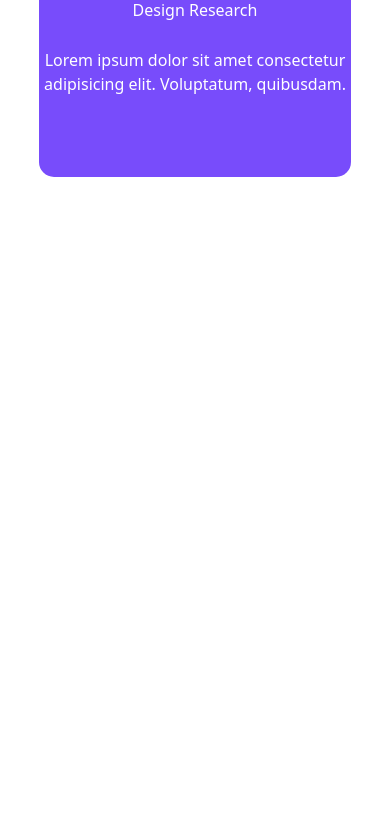
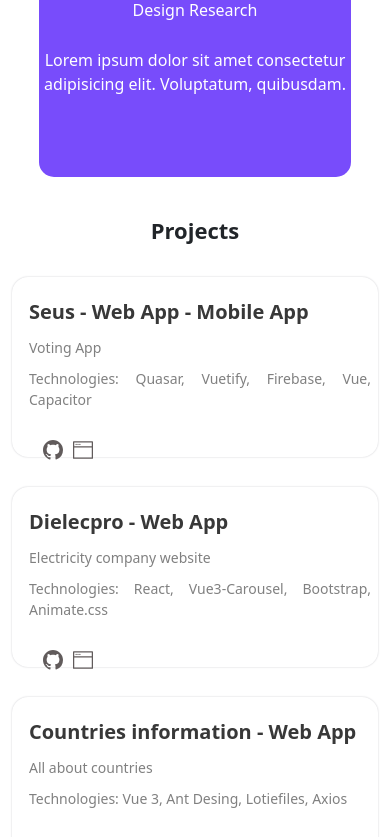
Before and after one commit to diego0043/portafolio, a React (Vite) app: page / in a window 390 px wide. Shown: the part 1765-2602 px from the top of the page. Before the commit the page ends 2409 px from the top, so only its background shows below. Built offline with nearby package versions, Linux system fonts and the light colour scheme.

Commit message:
projects terminado

```diff
--- a/src/components/CardProjects.jsx
+++ b/src/components/CardProjects.jsx
@@ -1,36 +1,36 @@
-export const CardProjects = ({ title, description, technologies, urls }) => {
+export const CardProjects = ({ title, type, description, technologies, urls }) => {
   return (
     <>
-      <div className="container-card">
+      <div data-aos="zoom-in" className="container-card">
         <div className="row">
-          <span className="title">{title}</span>
+          <span className="title">{title} - {type}</span>
         </div>
         <div className="row">
           <span className="description">{description}</span>
         </div>
         <div className="row">
-          <span className="tecnologies">{technologies}</span>
+          <span className="technologies">Technologies: {technologies}</span>
         </div>
-        <div className="row">
-          <a href={urls[0]} target="_blank">
+        <div className="row container-buttons">
+          <a className="btn-card" href={urls[0]} target="_blank">
             <svg
               xmlns="http://www.w3.org/2000/svg"
               width="20"
               height="20"
               fill="currentColor"
-              className="bi bi-github"
+              className="icon-card"
               viewBox="0 0 16 16"
             >
               <path d="M8 0C3.58 0 0 3.58 0 8c0 3.54 2.29 6.53 5.47 7.59.4.07.55-.17.55-.38 0-.19-.01-.82-.01-1.49-2.01.37-2.53-.49-2.69-.94-.09-.23-.48-.94-.82-1.13-.28-.15-.68-.52-.01-.53.63-.01 1.08.58 1.23.82.72 1.21 1.87.87 2.33.66.07-.52.28-.87.51-1.07-1.78-.2-3.64-.89-3.64-3.95 0-.87.31-1.59.82-2.15-.08-.2-.36-1.02.08-2.12 0 0 .67-.21 2.2.82.64-.18 1.32-.27 2-.27.68 0 1.36.09 2 .27 1.53-1.04 2.2-.82 2.2-.82.44 1.1.16 1.92.08 2.12.51.56.82 1.27.82 2.15 0 3.07-1.87 3.75-3.65 3.95.29.25.54.73.54 1.48 0 1.07-.01 1.93-.01 2.2 0 .21.15.46.55.38A8.012 8.012 0 0 0 16 8c0-4.42-3.58-8-8-8z" />
             </svg>
           </a>
-          <a href={urls[1]} target="_blank">
+          <a className="btn-card" href={urls[1]} target="_blank">
             <svg
               xmlns="http://www.w3.org/2000/svg"
               width="20"
-              height=""
+              height="20"
               fill="currentColor"
-              className="bi bi-window-fullscreen"
+              className="icon-card"
               viewBox="0 0 16 16"
             >
               <path d="M3 3.5a.5.5 0 1 1-1 0 .5.5 0 0 1 1 0Zm1.5 0a.5.5 0 1 1-1 0 .5.5 0 0 1 1 0Zm1 .5a.5.5 0 1 0 0-1 .5.5 0 0 0 0 1Z" />
--- a/src/components/Projects.jsx
+++ b/src/components/Projects.jsx
@@ -1,14 +1,15 @@
 import { data } from "../helpers/data.js";
 import { CardProjects } from "./CardProjects.jsx";
 export const Projects = () => {
-
   return (
     <>
-      <div className="container-projects">
-        {data.forEach((project) => {
-          <div key={project.id} className="container-card">
-            {project.title}
-          </div>
+
+      <div className="container-projects container row">
+      <div className="row container-fluid">
+        <span data-aos="fade-up" className="title-services">Projects</span>
+      </div>
+        {data.map((project) => {
+          return <CardProjects key={project.id} {...project} />;
         })}
       </div>
     </>
--- a/src/helpers/data.js
+++ b/src/helpers/data.js
@@ -2,8 +2,65 @@ export const data = [
   {
     id: 1,
     title: "Seus",
+    type: "Web App - Mobile App",
     description: "Voting App",
-    technologies: "React, Node, Express, MongoDB",
+    technologies: "Quasar, Vuetify, Firebase, Vue, Capacitor",
+    urls: ["https://github.com/diseno2022/seus.git", "https://seusapp.org/"],
+  },
+  {
+    id: 2,
+    title: "Dielecpro",
+    type: "Web App",
+    description: "Electricity company website",
+    technologies: "React, Vue3-Carousel, Bootstrap, Animate.css",
+    urls: ["https://github.com/diseno2022/seus.git", "https://seusapp.org/"],
+  },
+  {
+    id: 3,
+    title: "Countries information",
+    type: "Web App",
+    description: "All about countries",
+    technologies: "Vue 3, Ant Desing, Lotiefiles, Axios",
+    urls: ["https://github.com/diseno2022/seus.git", "https://seusapp.org/"],
+  },
+  {
+    id: 4,
+    title: "Heroes App",
+    type: "Web App",
+    description: "All about heroes",
+    technologies: "React, Axios, Animate.css, Lotiefiles",
+    urls: ["https://github.com/diseno2022/seus.git", "https://seusapp.org/"],
+  },
+  {
+    id: 5,
+    title: "Tic Tac Toe",
+    type: "Web App",
+    description: "Game Tic Tac Toe",
+    technologies: "React, Bootstrap",
+    urls: ["https://github.com/diseno2022/seus.git", "https://seusapp.org/"],
+  },
+  {
+    id: 6,
+    title: "Accounting application",
+    type: "Web App",
+    description: "Balance sheet, income statements and more",
+    technologies: "Vue 3, Firebase, Bootstrap, Lotiefiles",
+    urls: ["https://github.com/diseno2022/seus.git", "https://seusapp.org/"],
+  },
+  {
+    id: 7,
+    title: "E-commerce",
+    type: "Web App",
+    description: "Product creation and real-time update",
+    technologies: "Vue 2, Firebase, Firestore, Vuefire, Bootstrap",
+    urls: ["https://github.com/diseno2022/seus.git", "https://seusapp.org/"],
+  },
+  {
+    id: 8,
+    title: "Blockchain Example",
+    type: "Web App",
+    description: "Block creation using sha250 technology",
+    technologies: "React, Bootstrap, sha250",
     urls: ["https://github.com/diseno2022/seus.git", "https://seusapp.org/"],
   },
 ];
--- a/src/main.css
+++ b/src/main.css
@@ -214,25 +214,160 @@ body {
     margin-top: 5%;
   }
 
+
   .container-projects{
-    margin-top: 50px;
-    height: 90vh;
+    display: flex;
+    flex-wrap: wrap;
+    justify-content: center;
+    gap: 30px;
+    margin-top: 380px;
+    margin-right: auto;
+    margin-left: auto;
+    margin-bottom: 40px;
+  }
+
+  .container-card{
+    display:block;
+    width: 420px;
+    height: 180px;
+    box-shadow: 0px 0px 2px 0px #cacace;
+    border-radius: 1rem;
+  }
+
+  .title{
+    font-size: 20px;
+    font-weight: bold;
+    margin-top: 20px;
+    margin-left: 5px;
+    color: rgb(56, 56, 56);
+  }
+
+  .description{
+    font-size: 14px;
+    margin-top: 10px;
+    margin-left: 5px;
+    margin-right: 20px;
+    text-align: justify;
+    color: gray;
+  }
+
+  .technologies{
+    font-size: 14px;
+    margin-top: 10px;
+    margin-left: 5px;
+    margin-right: 20px;
+    text-align: justify;
+    color: gray;
+    overflow: hidden;
+  }
+
+  .container-buttons{
+    display: flex;
+    justify-content: center;
+    margin-top: 10px;
+    width: 100px;
+    margin-left: -10px;
+  }
+
+  .btn-card{
+    color: rgb(97, 91, 91);
+    border: none;
+    border-radius: 25px;
+    padding: 7px 15px;
+    font-weight: bold;
+    font-size: 15px;
+    margin-top: 10px;
+    width: 30px;
+    text-decoration: none;
+    transform: all 0.3s ease-in-out;
+  }
+
+  .btn-card .icon-card{
+    color: rgb(97, 91, 91);
+    margin-left: -6px;
+  }
+
+  .btn-card:hover .icon-card{
+    color: #000000;
+    transform: all 0.3s ease-in-out;
   }
 
 }
 @media only screen and (min-width: 769px) {
   .container-projects{
+    display: flex;
+    flex-wrap: wrap;
+    justify-content: center;
+    gap: 30px;
     margin-top: 50px;
-    height: 90vh;
+    margin-right: auto;
+    margin-left: auto;
   }
 
   .container-card{
     display:block;
-    width: 300px;
-    height: 300px;
-    border: 1px solid #c0c0c2;
+    width: 420px;
+    height: 180px;
+    box-shadow: 0px 0px 2px 0px #cacace;
+    border-radius: 1rem;
   }
 
+  .title{
+    font-size: 20px;
+    font-weight: bold;
+    margin-top: 20px;
+    margin-left: 5px;
+    color: rgb(56, 56, 56);
+  }
+
+  .description{
+    font-size: 14px;
+    margin-top: 10px;
+    margin-left: 5px;
+    margin-right: 20px;
+    text-align: justify;
+    color: gray;
+  }
+
+  .technologies{
+    font-size: 14px;
+    margin-top: 10px;
+    margin-left: 5px;
+    margin-right: 20px;
+    text-align: justify;
+    color: gray;
+  }
+
+  .container-buttons{
+    display: flex;
+    justify-content: center;
+    margin-top: 10px;
+    width: 100px;
+    margin-left: -10px;
+  }
+
+  .btn-card{
+    color: rgb(97, 91, 91);
+    border: none;
+    border-radius: 25px;
+    padding: 7px 15px;
+    font-weight: bold;
+    font-size: 15px;
+    margin-top: 10px;
+    width: 30px;
+    text-decoration: none;
+    transform: all 0.3s ease-in-out;
+  }
+
+  .btn-card .icon-card{
+    color: rgb(97, 91, 91);
+    margin-left: -6px;
+  }
+
+  .btn-card:hover .icon-card{
+    color: #000000;
+    transform: all 0.3s ease-in-out;
+  }
 
 
 
```
